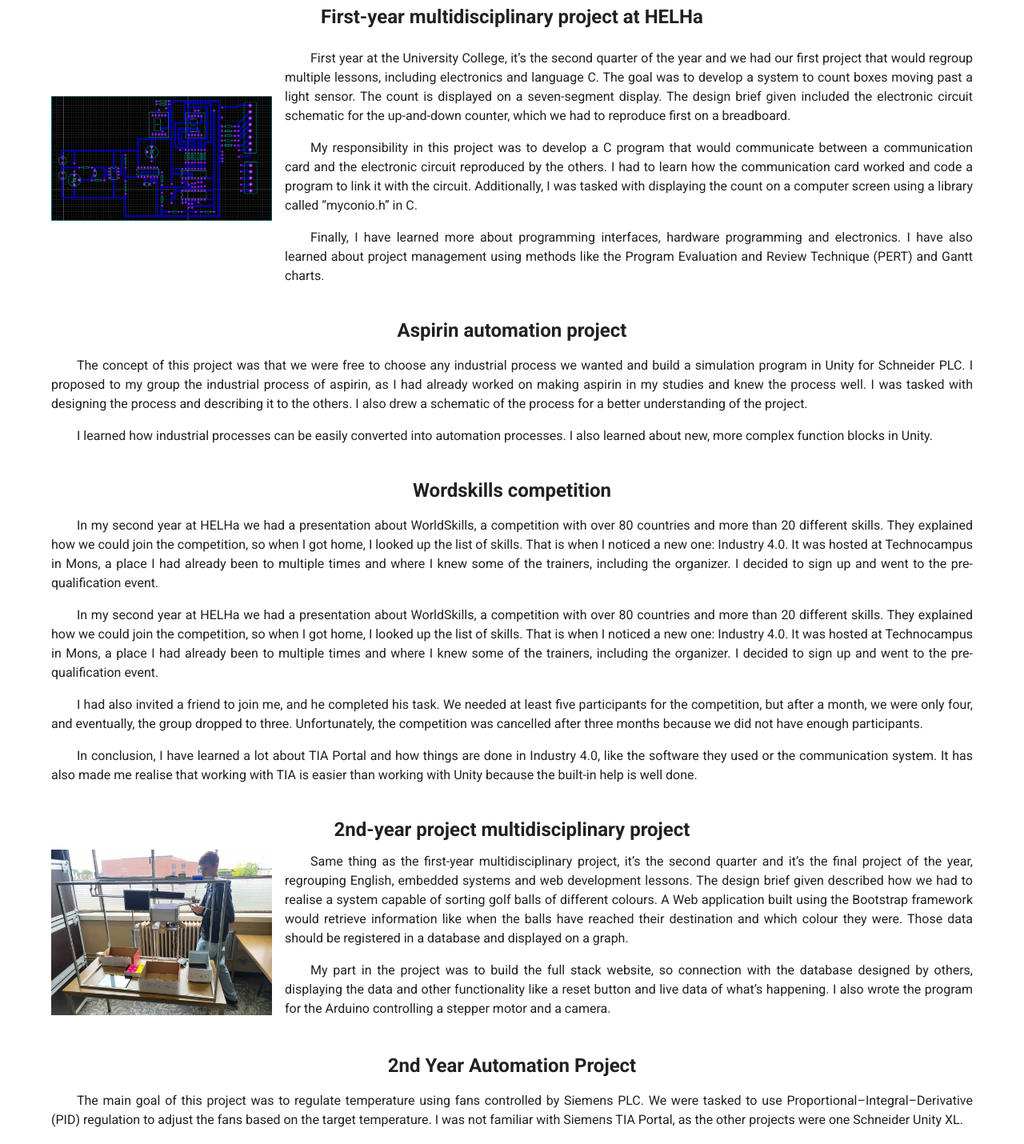
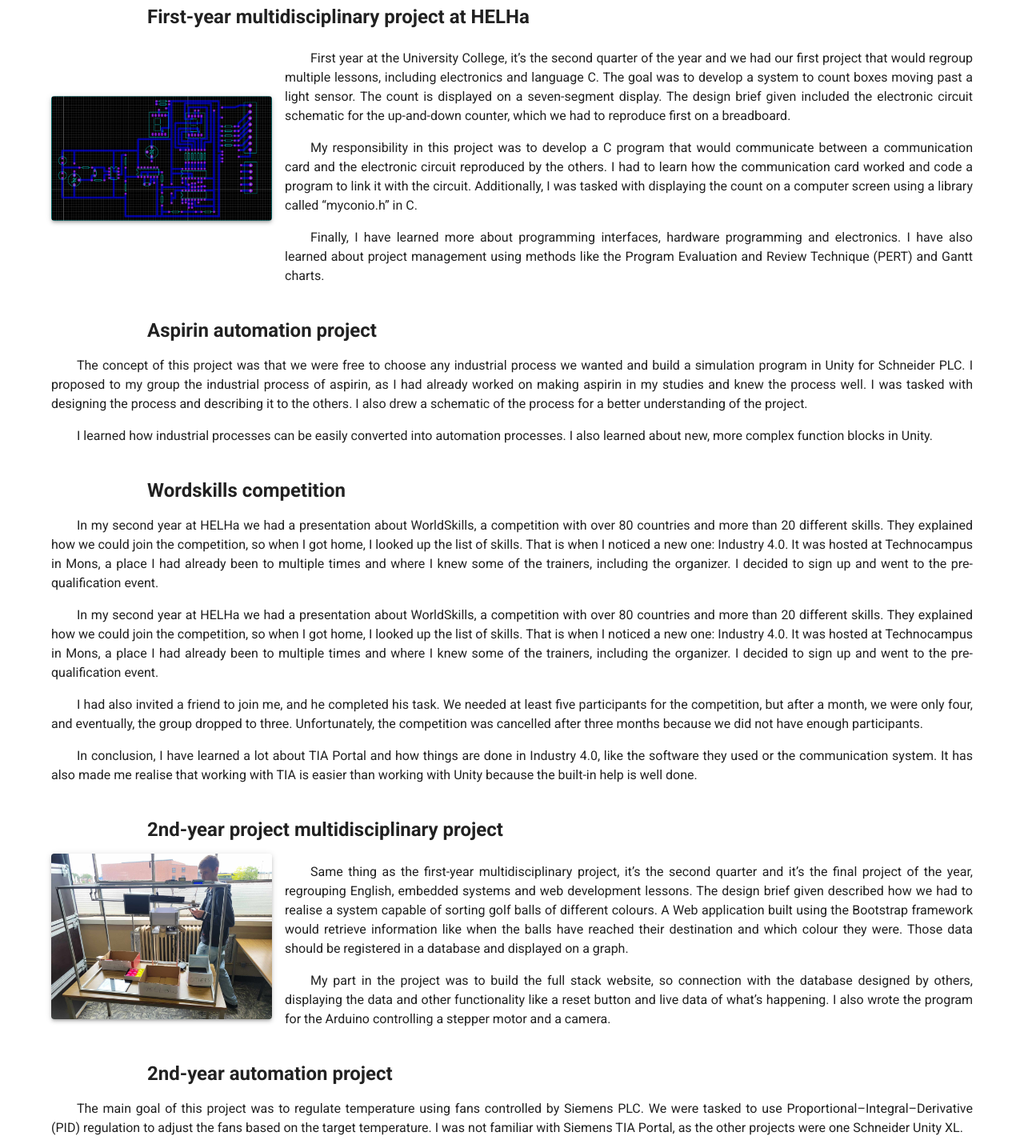
Before and after one commit to Yushirizu/portfolio, a Next.js app: page /projects in a window 1280 px wide. Shown: the part 320-1750 px from the top of the page at 80% size. Built offline with nearby package versions, Linux system fonts and the light colour scheme.

Commit message:
style: update ScrollToTopFab button colors and add code reference comment

```diff
--- a/components/scroll.tsx
+++ b/components/scroll.tsx
@@ -2,6 +2,8 @@ import { KeyboardArrowUp } from "@mui/icons-material";
 import { Box, Fab, useScrollTrigger, Zoom } from "@mui/material";
 import React from "react";
 import { useCallback } from "react";
+
+// code from https://dilshankelsen.com/creating-scroll-to-top-button-with-react-mui/
 
 function ScrollToTopFab() {
   // Use `window` instead of `body` as `document` will be `undefined` when the
@@ -27,7 +29,7 @@ function ScrollToTopFab() {
       >
         <Fab
           onClick={scrollToTop}
-          color="primary"
+          sx={{ backgroundColor: "black", color: "white" }}
           size="small"
           aria-label="Scroll back to top"
         >
--- a/pages/projects.tsx
+++ b/pages/projects.tsx
@@ -7,59 +7,82 @@ import Scroll from "../components/scroll";
 
 export default function Projects() {
   return (
+    <>
       <Container maxWidth="lg">
         <Typography
           gutterBottom
           variant="h5"
-        component="div"
-        display={"flex"}
-        justifyContent={"center"}
           mt={5}
-        sx={{ fontWeight: "bold" }}
+          sx={{ fontWeight: "bold", textIndent: "5em" }}
         >
           First-year project at UMons
         </Typography>
         <Grid container spacing={2} alignItems="center">
           <Grid size={3}>
-          <img src="/images/tnt.png" alt="TNT" width="100%" />
+            <Box
+              component="img"
+              src="/images/tnt.png"
+              alt="projetfinal"
+              width="100%"
+              sx={{
+                boxShadow: 3,
+                borderRadius: 1,
+                transition: "transform 0.3s ease-in-out",
+                "&:hover": {
+                  transform: "scale(1.5)",
+                },
+              }}
+            />
           </Grid>
           <Grid size={9}>
             <Typography mt={2} sx={{ textIndent: "2em", textAlign: "justify" }}>
               This project was a paper report about the use of military
               explosives, most specifically TriNitroToluene (TNT) and Royal
               Demolition eXplosive (RDX). It was a research project on how these
-            compounds are used, how they are produced, how they react, and why.
-            The feedback from the teachers was that we focused too much on the
-            military side and not enough on the chemistry aspect. I learned
-            after the presentation that you should always stay in context and
-            never go too far off-topic, especially in final projects like this.
+              compounds are used, how they are produced, how they react, and
+              why. The feedback from the teachers was that we focused too much
+              on the military side and not enough on the chemistry aspect. I
+              learned after the presentation that you should always stay in
+              context and never go too far off-topic, especially in final
+              projects like this.
             </Typography>
           </Grid>
         </Grid>
         <Typography
           gutterBottom
           variant="h5"
-        component="div"
-        display={"flex"}
-        justifyContent={"center"}
           mt={5}
-        sx={{ fontWeight: "bold" }}
+          sx={{ fontWeight: "bold", textIndent: "5em" }}
         >
           First-year multidisciplinary project at HELHa
         </Typography>
         <Grid container spacing={2} alignItems="center">
           <Grid size={3}>
-          <img src="/images/ares.png" alt="schéma ares" width="100%" />
+            <Box
+              component="img"
+              src="/images/ares.png"
+              alt="projetfinal"
+              width="100%"
+              sx={{
+                boxShadow: 3,
+                borderRadius: 1,
+                transition: "transform 0.3s ease-in-out",
+                "&:hover": {
+                  transform: "scale(1.5)",
+                },
+              }}
+            />
           </Grid>
           <Grid size={9}>
             <Typography mt={2} sx={{ textIndent: "2em", textAlign: "justify" }}>
-            First year at the University College, it’s the second quarter of the
-            year and we had our first project that would regroup multiple
+              First year at the University College, it’s the second quarter of
+              the year and we had our first project that would regroup multiple
               lessons, including electronics and language C. The goal was to
               develop a system to count boxes moving past a light sensor. The
               count is displayed on a seven-segment display. The design brief
-            given included the electronic circuit schematic for the up-and-down
-            counter, which we had to reproduce first on a breadboard.
+              given included the electronic circuit schematic for the
+              up-and-down counter, which we had to reproduce first on a
+              breadboard.
             </Typography>
             <Typography mt={2} sx={{ textIndent: "2em", textAlign: "justify" }}>
               My responsibility in this project was to develop a C program that
@@ -70,32 +93,29 @@ export default function Projects() {
               computer screen using a library called “myconio.h” in C.
             </Typography>
             <Typography mt={2} sx={{ textIndent: "2em", textAlign: "justify" }}>
-            Finally, I have learned more about programming interfaces, hardware
-            programming and electronics. I have also learned about project
-            management using methods like the Program Evaluation and Review
-            Technique (PERT) and Gantt charts.
+              Finally, I have learned more about programming interfaces,
+              hardware programming and electronics. I have also learned about
+              project management using methods like the Program Evaluation and
+              Review Technique (PERT) and Gantt charts.
             </Typography>
           </Grid>
         </Grid>
         <Typography
           gutterBottom
           variant="h5"
-        component="div"
-        display={"flex"}
-        justifyContent={"center"}
           mt={5}
-        sx={{ fontWeight: "bold" }}
+          sx={{ fontWeight: "bold", textIndent: "5em" }}
         >
           Aspirin automation project
         </Typography>
         <Typography mt={2} sx={{ textIndent: "2em", textAlign: "justify" }}>
           The concept of this project was that we were free to choose any
-        industrial process we wanted and build a simulation program in Unity for
-        Schneider PLC. I proposed to my group the industrial process of aspirin,
-        as I had already worked on making aspirin in my studies and knew the
-        process well. I was tasked with designing the process and describing it
-        to the others. I also drew a schematic of the process for a better
-        understanding of the project.
+          industrial process we wanted and build a simulation program in Unity
+          for Schneider PLC. I proposed to my group the industrial process of
+          aspirin, as I had already worked on making aspirin in my studies and
+          knew the process well. I was tasked with designing the process and
+          describing it to the others. I also drew a schematic of the process
+          for a better understanding of the project.
         </Typography>
         <Typography mt={2} sx={{ textIndent: "2em", textAlign: "justify" }}>
           I learned how industrial processes can be easily converted into
@@ -105,78 +125,88 @@ export default function Projects() {
         <Typography
           gutterBottom
           variant="h5"
-        component="div"
-        display={"flex"}
-        justifyContent={"center"}
           mt={5}
-        sx={{ fontWeight: "bold" }}
+          sx={{ fontWeight: "bold", textIndent: "5em" }}
         >
           Wordskills competition
         </Typography>
         <Typography mt={2} sx={{ textIndent: "2em", textAlign: "justify" }}>
           In my second year at HELHa we had a presentation about WorldSkills, a
           competition with over 80 countries and more than 20 different skills.
-        They explained how we could join the competition, so when I got home, I
-        looked up the list of skills. That is when I noticed a new one: Industry
-        4.0. It was hosted at Technocampus in Mons, a place I had already been
-        to multiple times and where I knew some of the trainers, including the
-        organizer. I decided to sign up and went to the pre-qualification event.
+          They explained how we could join the competition, so when I got home,
+          I looked up the list of skills. That is when I noticed a new one:
+          Industry 4.0. It was hosted at Technocampus in Mons, a place I had
+          already been to multiple times and where I knew some of the trainers,
+          including the organizer. I decided to sign up and went to the
+          pre-qualification event.
         </Typography>
         <Typography mt={2} sx={{ textIndent: "2em", textAlign: "justify" }}>
           In my second year at HELHa we had a presentation about WorldSkills, a
           competition with over 80 countries and more than 20 different skills.
-        They explained how we could join the competition, so when I got home, I
-        looked up the list of skills. That is when I noticed a new one: Industry
-        4.0. It was hosted at Technocampus in Mons, a place I had already been
-        to multiple times and where I knew some of the trainers, including the
-        organizer. I decided to sign up and went to the pre-qualification event.
+          They explained how we could join the competition, so when I got home,
+          I looked up the list of skills. That is when I noticed a new one:
+          Industry 4.0. It was hosted at Technocampus in Mons, a place I had
+          already been to multiple times and where I knew some of the trainers,
+          including the organizer. I decided to sign up and went to the
+          pre-qualification event.
         </Typography>
         <Typography mt={2} sx={{ textIndent: "2em", textAlign: "justify" }}>
           I had also invited a friend to join me, and he completed his task. We
           needed at least five participants for the competition, but after a
           month, we were only four, and eventually, the group dropped to three.
-        Unfortunately, the competition was cancelled after three months because
-        we did not have enough participants.
+          Unfortunately, the competition was cancelled after three months
+          because we did not have enough participants.
         </Typography>
         <Typography mt={2} sx={{ textIndent: "2em", textAlign: "justify" }}>
-        In conclusion, I have learned a lot about TIA Portal and how things are
-        done in Industry 4.0, like the software they used or the communication
-        system. It has also made me realise that working with TIA is easier than
-        working with Unity because the built-in help is well done.
+          In conclusion, I have learned a lot about TIA Portal and how things
+          are done in Industry 4.0, like the software they used or the
+          communication system. It has also made me realise that working with
+          TIA is easier than working with Unity because the built-in help is
+          well done.
         </Typography>
         <Typography
           gutterBottom
           variant="h5"
-        component="div"
-        display={"flex"}
-        justifyContent={"center"}
           mt={5}
-        sx={{ fontWeight: "bold" }}
+          sx={{ fontWeight: "bold", textIndent: "5em" }}
         >
           2nd-year project multidisciplinary project
         </Typography>
         <Grid container spacing={2} alignItems="center">
           <Grid size={3}>
-          <img src="/images/projetfinal.jpg" alt="projetfinal" width="100%" />
+            <Box
+              component="img"
+              src="/images/projetfinal.jpg"
+              alt="projetfinal"
+              width="100%"
+              sx={{
+                boxShadow: 3,
+                borderRadius: 1,
+                transition: "transform 0.3s ease-in-out",
+                "&:hover": {
+                  transform: "scale(1.5)",
+                },
+              }}
+            />
           </Grid>
           <Grid size={9}>
-          <Typography sx={{ textIndent: "2em", textAlign: "justify" }}>
+            <Typography mt={2} sx={{ textIndent: "2em", textAlign: "justify" }}>
               Same thing as the first-year multidisciplinary project, it’s the
               second quarter and it’s the final project of the year, regrouping
               English, embedded systems and web development lessons. The design
               brief given described how we had to realise a system capable of
               sorting golf balls of different colours. A Web application built
               using the Bootstrap framework would retrieve information like when
-            the balls have reached their destination and which colour they were.
-            Those data should be registered in a database and displayed on a
-            graph.
+              the balls have reached their destination and which colour they
+              were. Those data should be registered in a database and displayed
+              on a graph.
             </Typography>
             <Typography mt={2} sx={{ textIndent: "2em", textAlign: "justify" }}>
               My part in the project was to build the full stack website, so
-            connection with the database designed by others, displaying the data
-            and other functionality like a reset button and live data of what’s
-            happening. I also wrote the program for the Arduino controlling a
-            stepper motor and a camera.
+              connection with the database designed by others, displaying the
+              data and other functionality like a reset button and live data of
+              what’s happening. I also wrote the program for the Arduino
+              controlling a stepper motor and a camera.
             </Typography>
           </Grid>
         </Grid>
@@ -184,13 +214,10 @@ export default function Projects() {
         <Typography
           gutterBottom
           variant="h5"
-        component="div"
-        display={"flex"}
-        justifyContent={"center"}
           mt={5}
-        sx={{ fontWeight: "bold" }}
+          sx={{ fontWeight: "bold", textIndent: "5em" }}
         >
-        2nd Year Automation Project
+          2nd-year automation project
         </Typography>
         <Typography mt={2} sx={{ textIndent: "2em", textAlign: "justify" }}>
           The main goal of this project was to regulate temperature using fans
@@ -204,24 +231,24 @@ export default function Projects() {
             Since TIA Portal does not support collaboration, I handled all the
             programming, occasionally receiving input from my teammates. My work
             covered every aspect of the project. I configured the PID regulation
-          using the appropriate TIA block, finding the best PID numbers by trial
-          and error. I controlled the fans using Pulse Width Modulation (PWM)
-          and worked on analogue values for Siemens PLCs..
+            using the appropriate TIA block, finding the best PID numbers by
+            trial and error. I controlled the fans using Pulse Width Modulation
+            (PWM) and worked on analogue values for Siemens PLCs..
           </Typography>
         </Typography>
         <Typography mt={2} sx={{ textIndent: "2em", textAlign: "justify" }}>
           I also designed the HMI, which included a start and stop button, an
           admin page with role-based security, and displayed information on both
-        the HMI and a website built with the PLC, the website was hosted by the
-        PLC. Additionally, I configured the PID system to display real-time data
-        on a graph on the HMI.
+          the HMI and a website built with the PLC, the website was hosted by
+          the PLC. Additionally, I configured the PID system to display
+          real-time data on a graph on the HMI.
         </Typography>
         <Typography mt={2} sx={{ textIndent: "2em", textAlign: "justify" }}>
           I also designed the HMI, which included a start and stop button, an
           admin page with role-based security, and displayed information on both
-        the HMI and a website built with the PLC, the website was hosted by the
-        PLC. Additionally, I configured the PID system to display real-time data
-        on a graph on the HMI.
+          the HMI and a website built with the PLC, the website was hosted by
+          the PLC. Additionally, I configured the PID system to display
+          real-time data on a graph on the HMI.
         </Typography>
         <Typography
           mt={2}
@@ -230,10 +257,11 @@ export default function Projects() {
         >
           Through this project, I gained knowledge of Siemens automation and
           regulation systems. I learned how to integrate PID control, work with
-        analogue signals and resolve logical issues. While I had a Technocampus
-        training on regulation, this project upgraded my practical skills in
-        automation and programming.
+          analogue signals and resolve logical issues. While I had a
+          Technocampus training on regulation, this project upgraded my
+          practical skills in automation and programming.
         </Typography>
       </Container>
+    </>
   );
 }
```
Lines whose indentation alone changed are shown as unchanged.
